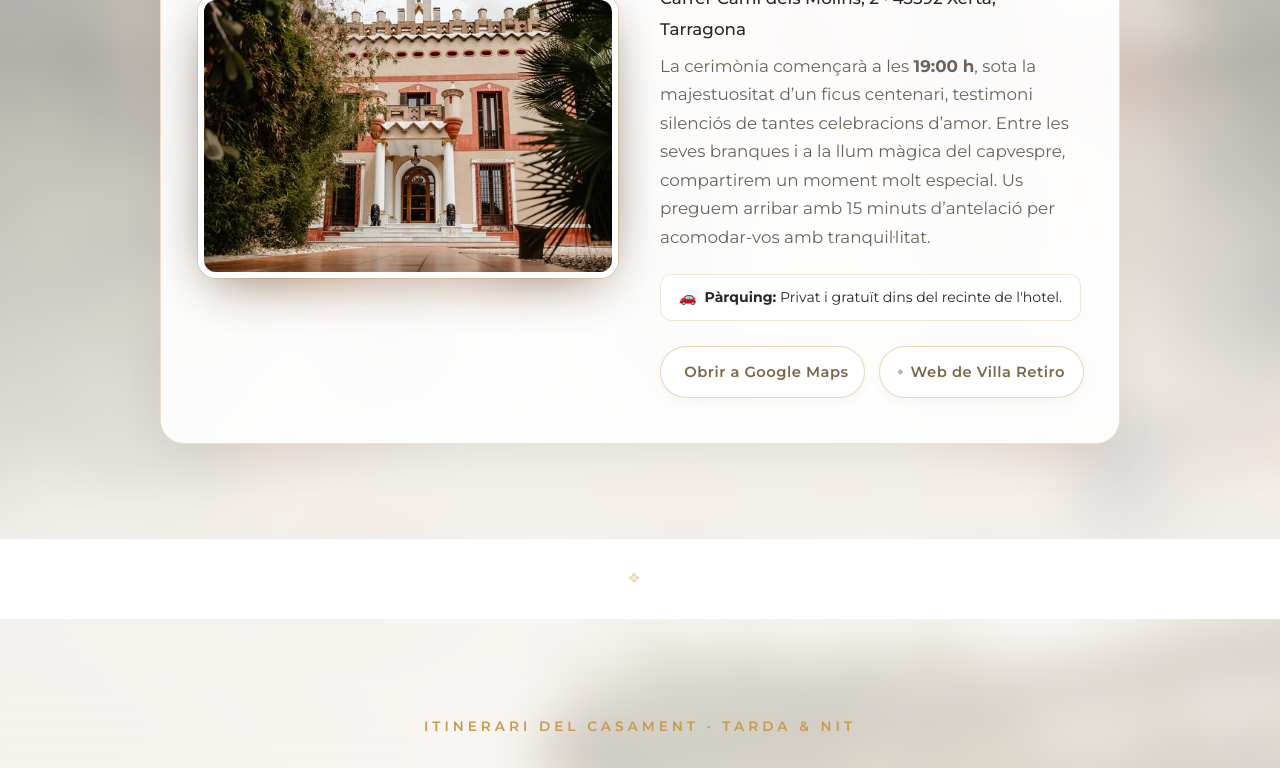
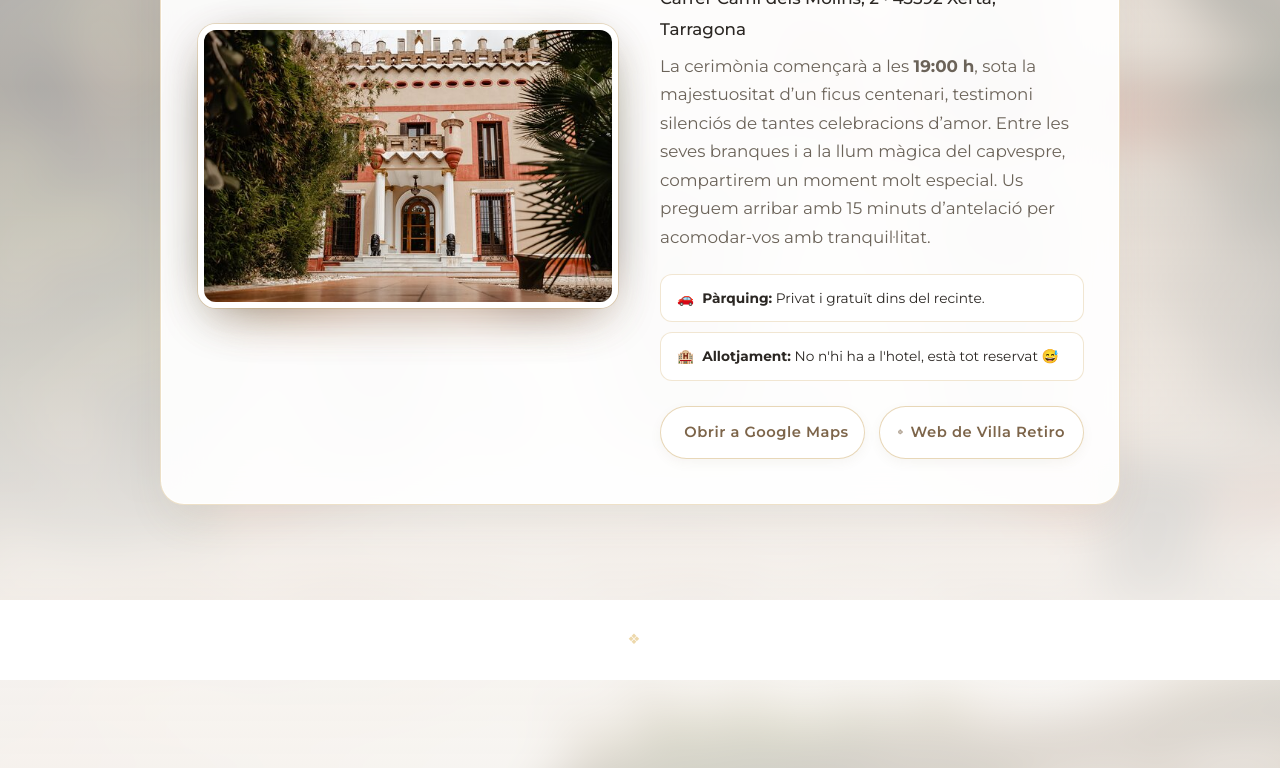
Before and after one commit to DFH94/Benjami_Maria_Boda, a Next.js app: page / in a window 1280 px wide. Shown: the part 2491-3259 px from the top of the page. Built offline with nearby package versions, Linux system fonts and the light colour scheme.

Commit message:
Afegeix l'avis d'allotjament reservat a la seccio d'hotel Villa Retiro

```diff
--- a/src/app/page.tsx
+++ b/src/app/page.tsx
@@ -488,10 +488,14 @@ export default function Home() {
                 </p>
 
                 {/* Practical Guest Badges */}
-                <div style={{ marginBottom: '25px' }}>
-                  <div style={{ background: '#ffffff', padding: '10px 18px', borderRadius: '12px', border: '1px solid rgba(197, 155, 78, 0.25)', fontSize: '0.88rem', display: 'inline-flex', alignItems: 'center', gap: '8px' }}>
-                    <span style={{ color: 'var(--accent-gold-dark)' }}>🚗</span>
-                    <span><strong>Pàrquing:</strong> Privat i gratuït dins del recinte de l'hotel.</span>
+                <div style={{ display: 'grid', gridTemplateColumns: 'repeat(auto-fit, minmax(220px, 1fr))', gap: '10px', marginBottom: '25px' }}>
+                  <div style={{ background: '#ffffff', padding: '11px 16px', borderRadius: '12px', border: '1px solid rgba(197, 155, 78, 0.25)', fontSize: '0.86rem', display: 'flex', alignItems: 'center', gap: '8px' }}>
+                    <span>🚗</span>
+                    <span><strong>Pàrquing:</strong> Privat i gratuït dins del recinte.</span>
+                  </div>
+                  <div style={{ background: '#ffffff', padding: '11px 16px', borderRadius: '12px', border: '1px solid rgba(197, 155, 78, 0.25)', fontSize: '0.86rem', display: 'flex', alignItems: 'center', gap: '8px' }}>
+                    <span>🏨</span>
+                    <span><strong>Allotjament:</strong> No n'hi ha a l'hotel, està tot reservat 😅</span>
                   </div>
                 </div>
 
```
